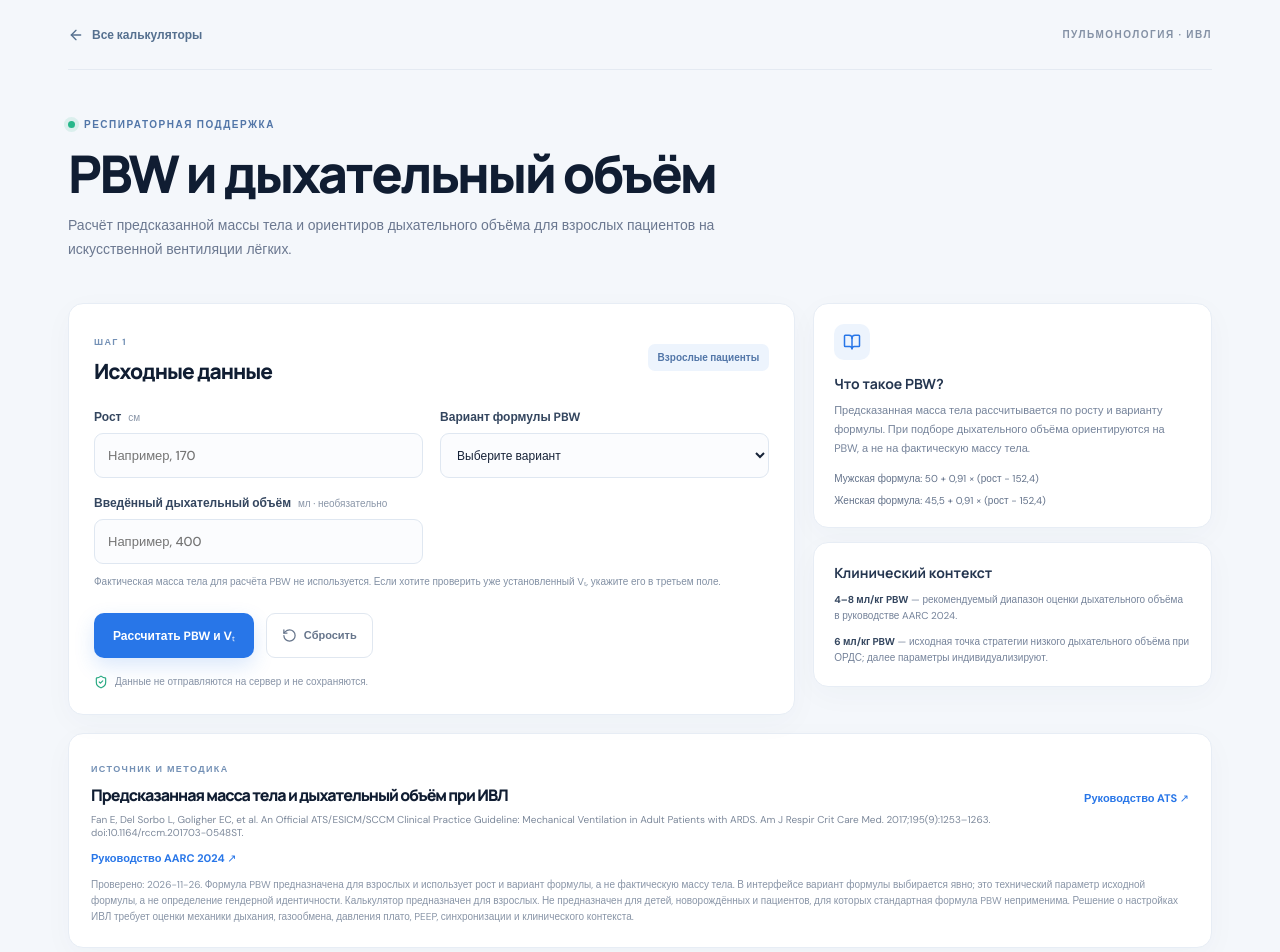
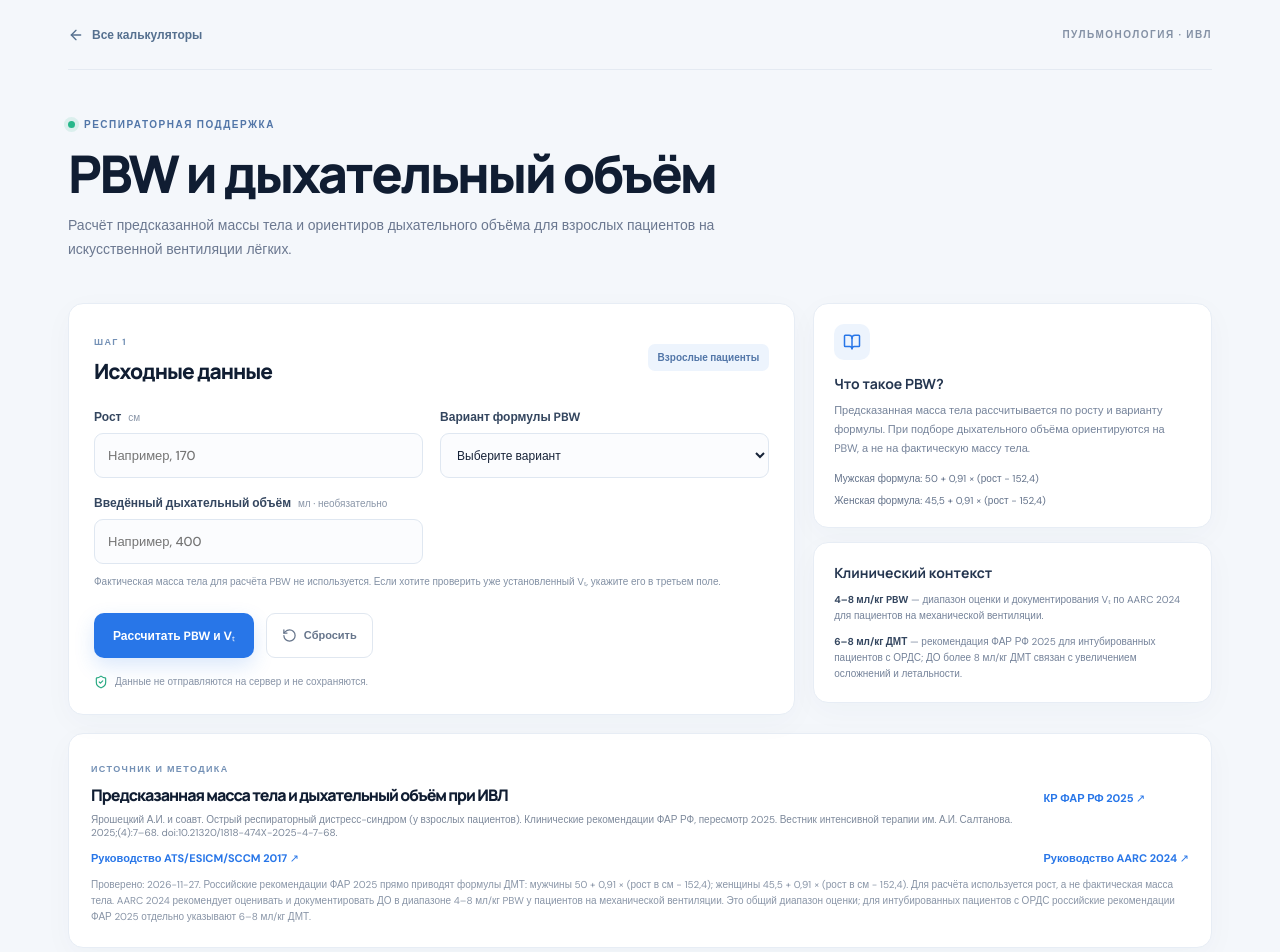
Before and after one commit to Whiterx/medcalc-pro-next, a React (Vite) app: page /medcalc-pro-next/calculators/ventilation-basics in a window 1280 px wide. Shown: the top 952 px of the page. Built offline with nearby package versions, Linux system fonts and the light colour scheme.

Commit message:
fix(ventilation-basics): align PBW and tidal-volume context with Russian ARDS guidance

```diff
--- a/src/calculators/pulmonology/VentilationBasicsCalculator.tsx
+++ b/src/calculators/pulmonology/VentilationBasicsCalculator.tsx
@@ -52,10 +52,16 @@ export default function VentilationBasicsCalculator() {
   }
 
   const rangeText = result?.measuredRange === 'below'
-    ? 'Ниже ориентира 4–8 мл/кг PBW'
+    ? 'Ниже диапазона AARC 2024: 4–8 мл/кг PBW'
     : result?.measuredRange === 'above'
-      ? 'Выше ориентира 4–8 мл/кг PBW'
-      : 'В пределах ориентира 4–8 мл/кг PBW'
+      ? 'Выше диапазона AARC 2024: 4–8 мл/кг PBW'
+      : 'В диапазоне AARC 2024: 4–8 мл/кг PBW'
+
+  const ardsRangeText = result?.measuredArdsRange === 'below'
+    ? 'При интубированном ОРДС: ниже диапазона 6–8 мл/кг ДМТ, указанного в рекомендациях ФАР РФ 2025.'
+    : result?.measuredArdsRange === 'above'
+      ? 'При интубированном ОРДС: выше диапазона 6–8 мл/кг ДМТ, указанного в рекомендациях ФАР РФ 2025.'
+      : 'При интубированном ОРДС: в диапазоне 6–8 мл/кг ДМТ, указанном в рекомендациях ФАР РФ 2025.'
 
   return (
     <main className="app-shell calculator-shell">
@@ -116,8 +122,8 @@ export default function VentilationBasicsCalculator() {
           </div>
           <div className="threshold-panel">
             <h3>Клинический контекст</h3>
-            <p><b>4–8 мл/кг PBW</b> — рекомендуемый диапазон оценки дыхательного объёма в руководстве AARC 2024.</p>
-            <p><b>6 мл/кг PBW</b> — исходная точка стратегии низкого дыхательного объёма при ОРДС; далее параметры индивидуализируют.</p>
+            <p><b>4–8 мл/кг PBW</b> — диапазон оценки и документирования Vₜ по AARC 2024 для пациентов на механической вентиляции.</p>
+            <p><b>6–8 мл/кг ДМТ</b> — рекомендация ФАР РФ 2025 для интубированных пациентов с ОРДС; ДО более 8 мл/кг ДМТ связан с увеличением осложнений и летальности.</p>
           </div>
         </aside>
       </div>
@@ -136,7 +142,7 @@ export default function VentilationBasicsCalculator() {
             <>
               <h3>Проверка введённого дыхательного объёма</h3>
               <div className="score-display"><strong>{result.measuredMlKg.toFixed(1)}</strong><span>мл/кг PBW · {result.measuredTidalVolumeMl} мл</span></div>
-              <p className="field-hint">{rangeText}</p>
+              <p className="field-hint">{rangeText}</p><p className="field-hint">{ardsRangeText}</p>
             </>
           )}
           <p className="clinical-warning"><ShieldAlert size={14} /> Это расчётные ориентиры, а не готовое назначение параметров ИВЛ. При ОРДС учитывайте давление плато (цель &lt;30 см вод. ст.), механику дыхания, газообмен, синхронизацию с аппаратом и клиническую ситуацию. Не изменяйте настройки ИВЛ только на основании этого калькулятора.</p>
@@ -145,7 +151,8 @@ export default function VentilationBasicsCalculator() {
 
       <section className="reference-panel">
         <div><span className="panel-kicker">ИСТОЧНИК И МЕТОДИКА</span><h2>{VENTILATION_BASICS_REFERENCE.title}</h2><p>{VENTILATION_BASICS_REFERENCE.primarySource}</p></div>
-        <a href={VENTILATION_BASICS_REFERENCE.primaryUrl} target="_blank" rel="noreferrer">Руководство ATS ↗</a>
+        <a href={VENTILATION_BASICS_REFERENCE.primaryUrl} target="_blank" rel="noreferrer">КР ФАР РФ 2025 ↗</a>
+        <a href={VENTILATION_BASICS_REFERENCE.atsUrl} target="_blank" rel="noreferrer">Руководство ATS/ESICM/SCCM 2017 ↗</a>
         <a href={VENTILATION_BASICS_REFERENCE.supportingUrl} target="_blank" rel="noreferrer">Руководство AARC 2024 ↗</a>
         <small>Проверено: {VENTILATION_BASICS_REFERENCE.accessed}. {VENTILATION_BASICS_REFERENCE.notes[0]} {VENTILATION_BASICS_REFERENCE.notes[4]}</small>
       </section>
--- a/src/calculators/pulmonology/ventilationBasics.reference.ts
+++ b/src/calculators/pulmonology/ventilationBasics.reference.ts
@@ -1,20 +1,24 @@
 export const VENTILATION_BASICS_REFERENCE = {
   title: 'Предсказанная масса тела и дыхательный объём при ИВЛ',
-  primarySource: 'Fan E, Del Sorbo L, Goligher EC, et al. An Official ATS/ESICM/SCCM Clinical Practice Guideline: Mechanical Ventilation in Adult Patients with ARDS. Am J Respir Crit Care Med. 2017;195(9):1253–1263. doi:10.1164/rccm.201703-0548ST.',
-  primaryUrl: 'https://academic.oup.com/ajrccm/article/195/9/1253/8500154',
+  primarySource: 'Ярошецкий А.И. и соавт. Острый респираторный дистресс-синдром (у взрослых пациентов). Клинические рекомендации ФАР РФ, пересмотр 2025. Вестник интенсивной терапии им. А.И. Салтанова. 2025;(4):7–68. doi:10.21320/1818-474X-2025-4-7-68.',
+  primaryUrl: 'https://intensive-care.ru/index.php/acc/article/download/776/2894',
+  atsSource: 'Fan E, Del Sorbo L, Goligher EC, et al. An Official ATS/ESICM/SCCM Clinical Practice Guideline: Mechanical Ventilation in Adult Patients with ARDS. Am J Respir Crit Care Med. 2017;195(9):1253–1263. doi:10.1164/rccm.201703-0548ST.',
+  atsUrl: 'https://academic.oup.com/ajrccm/article/195/9/1253/8500154',
   supportingSource: 'Goodfellow LT, Miller AG, Varekojis SM, et al. AARC Clinical Practice Guideline: Patient-Ventilator Assessment. Respir Care. 2024;69(8):1042–1054. doi:10.4187/respcare.12007.',
   supportingUrl: 'https://pmc.ncbi.nlm.nih.gov/articles/PMC11298231/',
   protocolUrl: 'https://biolincc.nhlbi.nih.gov/media/studies/factt/Protocol.pdf',
-  accessed: '2026-11-26',
+  accessed: '2026-11-27',
   formula: {
     male: 'PBW (кг) = 50 + 0,91 × (рост в см − 152,4)',
     female: 'PBW (кг) = 45,5 + 0,91 × (рост в см − 152,4)',
   },
   notes: [
-    'Формула PBW предназначена для взрослых и использует рост и вариант формулы, а не фактическую массу тела. В интерфейсе вариант формулы выбирается явно; это технический параметр исходной формулы, а не определение гендерной идентичности.',
-    'Руководство ATS/ESICM/SCCM рекомендует при ОРДС дыхательный объём 4–8 мл/кг PBW и ограничение давления плато <30 см вод. ст.; исходная стратегия обычно начинает с 6 мл/кг PBW с последующей индивидуальной настройкой.',
-    'Руководство AARC 2024 рекомендует оценивать дыхательный объём в диапазоне 4–8 мл/кг PBW и документировать его в мл/кг PBW. Это ориентир для оценки вентиляции, а не универсальное назначение параметров ИВЛ каждому пациенту.',
-    'Значения 4, 6 и 8 мл/кг отображаются как расчётные ориентиры. Округление объёмов до целого миллилитра выполняется только для отображения; оценка введённого объёма проводится по неокруглённому PBW.',
+    'Российские рекомендации ФАР 2025 прямо приводят формулы ДМТ: мужчины 50 + 0,91 × (рост в см − 152,4); женщины 45,5 + 0,91 × (рост в см − 152,4). Для расчёта используется рост, а не фактическая масса тела.',
+    'В интерфейсе вариант формулы выбирается явно; это технический параметр исходной формулы, а не определение гендерной идентичности.',
+    'Рекомендация 27 российских рекомендаций ФАР 2025: у интубированных пациентов с ОРДС использовать ДО 6–8 мл/кг ДМТ; ДО более 8 мл/кг ДМТ связан с увеличением осложнений и летальности.',
+    'ATS/ESICM/SCCM 2017 описывают протективную вентиляцию при ОРДС, включая целевой ДО около 6 мл/кг PBW и ограничение давления плато ≤30 см вод. ст.',
+    'AARC 2024 рекомендует оценивать и документировать ДО в диапазоне 4–8 мл/кг PBW у пациентов на механической вентиляции. Это общий диапазон оценки; для интубированных пациентов с ОРДС российские рекомендации ФАР 2025 отдельно указывают 6–8 мл/кг ДМТ.',
+    'Значения 4, 6 и 8 мл/кг отображаются как расчётные ориентиры, а не назначение. Введённый ДО сравнивается отдельно с диапазоном AARC 4–8 и, для контекста интубированного ОРДС, с диапазоном ФАР 2025 6–8 мл/кг ДМТ. Округление объёмов до целого миллилитра выполняется только для отображения; оценка проводится по неокруглённому PBW.',
     'Калькулятор предназначен для взрослых. Не предназначен для детей, новорождённых и пациентов, для которых стандартная формула PBW неприменима. Решение о настройках ИВЛ требует оценки механики дыхания, газообмена, давления плато, PEEP, синхронизации и клинического контекста.',
   ],
 } as const
--- a/src/calculators/pulmonology/ventilationBasics.ts
+++ b/src/calculators/pulmonology/ventilationBasics.ts
@@ -16,6 +16,7 @@ export type VentilationBasicsResult = {
   measuredTidalVolumeMl: number | null
   measuredMlKg: number | null
   measuredRange: 'below' | 'within' | 'above' | null
+  measuredArdsRange: 'below' | 'within' | 'above' | null
 }
 
 export function calculatePBW(heightCm: number, formulaSex: PBWFormulaSex): number {
@@ -26,7 +27,7 @@ export function calculatePBW(heightCm: number, formulaSex: PBWFormulaSex): numbe
     throw new Error('Выберите вариант формулы PBW.')
   }
 
-  // Metric form used in ATS/ARDS guidance; PBW is not actual body weight.
+  // Metric PBW equations are explicitly stated in the Russian FARS ARDS recommendations (2025).
   return (formulaSex === 'male' ? 50 : 45.5) + 0.91 * (heightCm - 152.4)
 }
 
@@ -39,7 +40,15 @@ export function classifyTidalVolumePerKg(value: number): 'below' | 'within' | 'a
   return 'within'
 }
 
+export function classifyARDSVolumePerKg(value: number): 'below' | 'within' | 'above' {
+  if (!Number.isFinite(value) || value <= 0) throw new Error('Дыхательный объём должен быть положительным числом.')
+  if (value < 6) return 'below'
+  if (value > 8) return 'above'
+  return 'within'
+}
+
 export function calculateVentilationBasics(input: VentilationBasicsInput): VentilationBasicsResult {
+  if (!input || typeof input !== 'object') throw new Error('Укажите рост и вариант формулы PBW.')
   const pbwKg = calculatePBW(input.heightCm, input.formulaSex)
   if (input.tidalVolumeMl !== null &&
       (!Number.isInteger(input.tidalVolumeMl) || input.tidalVolumeMl < 50 || input.tidalVolumeMl > 2000)) {
@@ -57,5 +66,6 @@ export function calculateVentilationBasics(input: VentilationBasicsInput): Venti
     measuredTidalVolumeMl: input.tidalVolumeMl,
     measuredMlKg,
     measuredRange: measuredMlKg === null ? null : classifyTidalVolumePerKg(measuredMlKg),
+    measuredArdsRange: measuredMlKg === null ? null : classifyARDSVolumePerKg(measuredMlKg),
   }
 }
```
Also changed, not shown: 3 other files (tests, documents, lock files or other folders).
